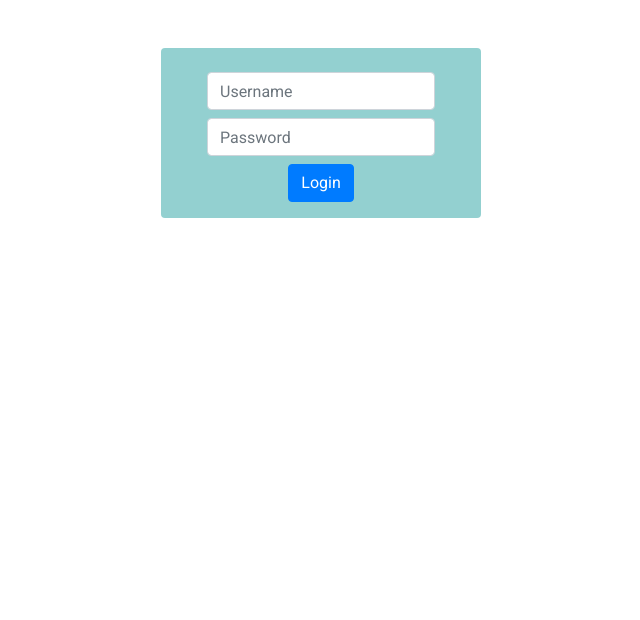
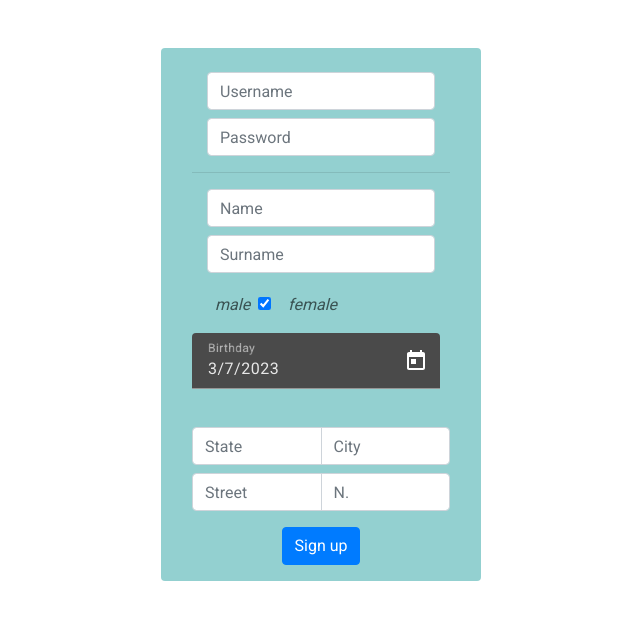
Before and after one commit to CherryChiriko/Alten_projects, an Angular app in the folder Angular_exercise/login/: page /signup in a window 1280 px wide. Shown: the top 620 px of the page, without its empty margins (319-959 px from the left). Built offline with nearby package versions, Linux system fonts and the light colour scheme.

Commit message:
Sign up form works, have to connect to server now

```diff
--- a/Angular_exercise/login/src/app/components/signup/signup.component.css
+++ b/Angular_exercise/login/src/app/components/signup/signup.component.css
@@ -2,3 +2,6 @@
   background-color: rgb(147, 208, 208);
   max-width: 20rem;
 }
+.gender-icon {
+  color: #3a5353;
+}
--- a/Angular_exercise/login/src/app/components/signup/signup.component.html
+++ b/Angular_exercise/login/src/app/components/signup/signup.component.html
@@ -1,5 +1,5 @@
 <div class="container mt-5 rounded">
-  <form [formGroup]="reactiveForm" (ngSubmit)="login()" class="form-group p-3">
+  <form [formGroup]="registerForm" (ngSubmit)="register()" class="form-group p-3">
     <div class="col mt-2">
       <input type="text" name="userName" id="userName"
         class="form-control" placeholder="Username"
@@ -11,11 +11,64 @@
         class="form-control" placeholder="Password"
         formControlName = "password">
     </div>
+    <hr>
+    <div class="col mt-2">
+      <input type="text" name="name" id="name"
+        class="form-control" placeholder="Name"
+        formControlName = "name">
+    </div>
+    <div class="col mt-2">
+      <input type="text" name="surname" id="surname"
+        class="form-control" placeholder="Surname"
+        formControlName = "surname">
+    </div>
+
+
+      <div class="col my-3 d-flex">
+        <div class="form-text text-1 mx-2 gender-icon">
+          <i class="material-symbols-outlined">male</i>
+        </div>
+        <div class="form-check form-switch form-check-inline">
+          <input class="form-check-input form-check-inline" type="checkbox"
+          (click)="toggleGender()" checked role="switch">
+        </div>
+        <div class="form-text text-2 ms-2 gender-icon">
+          <i class="material-symbols-outlined">female</i>
+        </div>
+      </div>
+
+      <div class="input-group my-3">
+          <mat-form-field>
+              <mat-label>Birthday</mat-label>
+              <input matInput [matDatepicker]="picker" formControlName = "birthday">
+              <mat-datepicker-toggle matSuffix [for]="picker"></mat-datepicker-toggle>
+              <mat-datepicker #picker></mat-datepicker>
+          </mat-form-field>
+      </div>
+
+    <div formArrayName="address">
+      <div class="input-group mt-3">
+        <input type="text" name="state" id="state"
+        class="form-control" placeholder="State"
+        formControlName = "state">
+        <input type="text" name="city" id="city"
+        class="form-control" placeholder="City"
+        formControlName = "city">
+      </div>
+      <div class="input-group mb-3 mt-2" >
+        <input type="text" name="street" id="street"
+        class="form-control" placeholder="Street"
+        formControlName = "street">
+        <input type="number" name="number" id="number"
+        class="form-control" placeholder="N."
+        formControlName = "number">
+      </div>
+    </div>
 
     <div class="col mt-2 text-center" >
         <button class="btn btn-primary" type="submit"
-        [disabled]="reactiveForm.invalid">
-        Login</button>
+        [disabled]="registerForm.invalid">
+        Sign up</button>
     </div>
   </form>
 </div>
--- a/Angular_exercise/login/src/app/components/signup/signup.component.ts
+++ b/Angular_exercise/login/src/app/components/signup/signup.component.ts
@@ -1,9 +1,12 @@
+import { Address } from 'src/app/models/address.model';
 import { Component, OnInit } from '@angular/core';
 import { FormControl, FormGroup } from '@angular/forms';
 import { MatSnackBar } from '@angular/material/snack-bar';
 import { Router } from '@angular/router';
 import { Result } from 'src/app/models/result.model';
+import { User } from 'src/app/models/user.model';
 import { LoginService } from 'src/app/services/login.service';
+import { SignupService } from 'src/app/services/signup.service';
 
 @Component({
   selector: 'app-signup',
@@ -12,31 +15,53 @@ import { LoginService } from 'src/app/services/login.service';
 })
 export class SignupComponent implements OnInit{
   public result = new Result( '', 500);
-  public reactiveForm !: FormGroup;
+  public registerForm !: FormGroup;
 
   constructor(
-    private loginService: LoginService, private snackBar: MatSnackBar,
-    private route: Router){}
+    private loginService: LoginService, private signupService: SignupService,
+    private snackBar: MatSnackBar, private route: Router ){}
 
     ngOnInit() : void {
-      this.reactiveForm = new FormGroup({
+      this.registerForm = new FormGroup({
         userName: new FormControl(null),
-        password: new FormControl(null)
+        password: new FormControl(null),
+        name: new FormControl(null),
+        surname: new FormControl(null),
+        birthday: new FormControl(new Date()),
+        address: new FormGroup({})
       })
+
+      let addressKeys : string[] = Object.keys(new Address())
+      addressKeys.push('number')
+      this.signupService.addElementToFormGroup(this.registerForm, 'address', addressKeys)
     }
 
-    public login() : void {
-      const val = this.reactiveForm.value;
+    public toggleGender(){}
+    public register() : void {
+      const val = this.registerForm.value;
+      console.log(val)
+
+      const user = new User();
+      let newGuy = {
+        name: val.name,
+        surname: val.surname,
+        userName: val.userName,
+        password: val.password,
+        birthday: val.birthday,
+        address: val.address
+      }
+      console.log(newGuy)
+      this.registerForm.reset();
       this.loginService.checkUser(val.userName, val.password).subscribe(
-        { next: (res)=> {
-            this.result.status = 200
-            this.result.message = "Login successful"
-            this.route.navigate(['/user', res.id])
+        { next: ()=> {
+            this.result.status = 505
+            this.result.message = "User already registered"
             this.snackBar.open(this.result.message, '', { duration: 2000 })
           },
-          error: e => {
-            this.result.status = e.status
-            this.result.message = e.error
+          error: ()=> {
+            this.result.status = 200
+            this.result.message = "User successfully registered"
+            this.route.navigate(['/login'])
             this.snackBar.open(this.result.message, '', { duration: 2000 })
           }}
       )
--- /dev/null
+++ b/Angular_exercise/login/src/app/services/signup.service.ts
@@ -0,0 +1,18 @@
+import { Injectable } from '@angular/core';
+import { AbstractControl, FormControl, FormGroup } from '@angular/forms';
+
+@Injectable({
+  providedIn: 'root'
+})
+export class SignupService {
+
+  constructor() { }
+  public addElementToFormGroup(form: FormGroup, category: string, array: string[]): void{
+    array.forEach(item => {
+      let abstractControl : AbstractControl = form.get(category)!;
+      if(abstractControl instanceof FormGroup){
+        (<FormGroup>abstractControl).addControl(item, new FormControl(null));
+      }
+    });
+  }
+}
```
Also changed, not shown: Angular_exercise/login/src/app/app.module.ts (+11 -1 lines), 1 other file (tests, documents, lock files or other folders).
